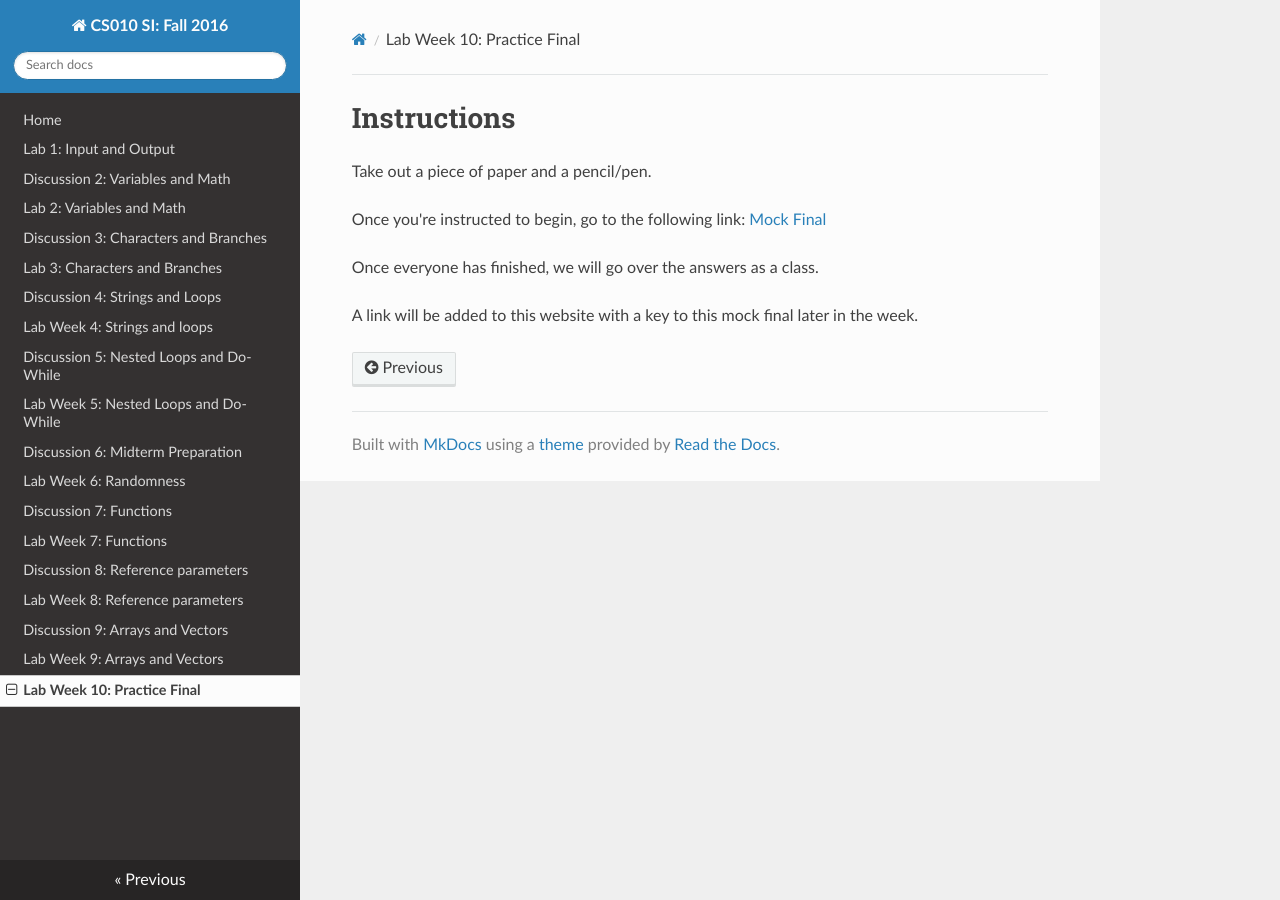
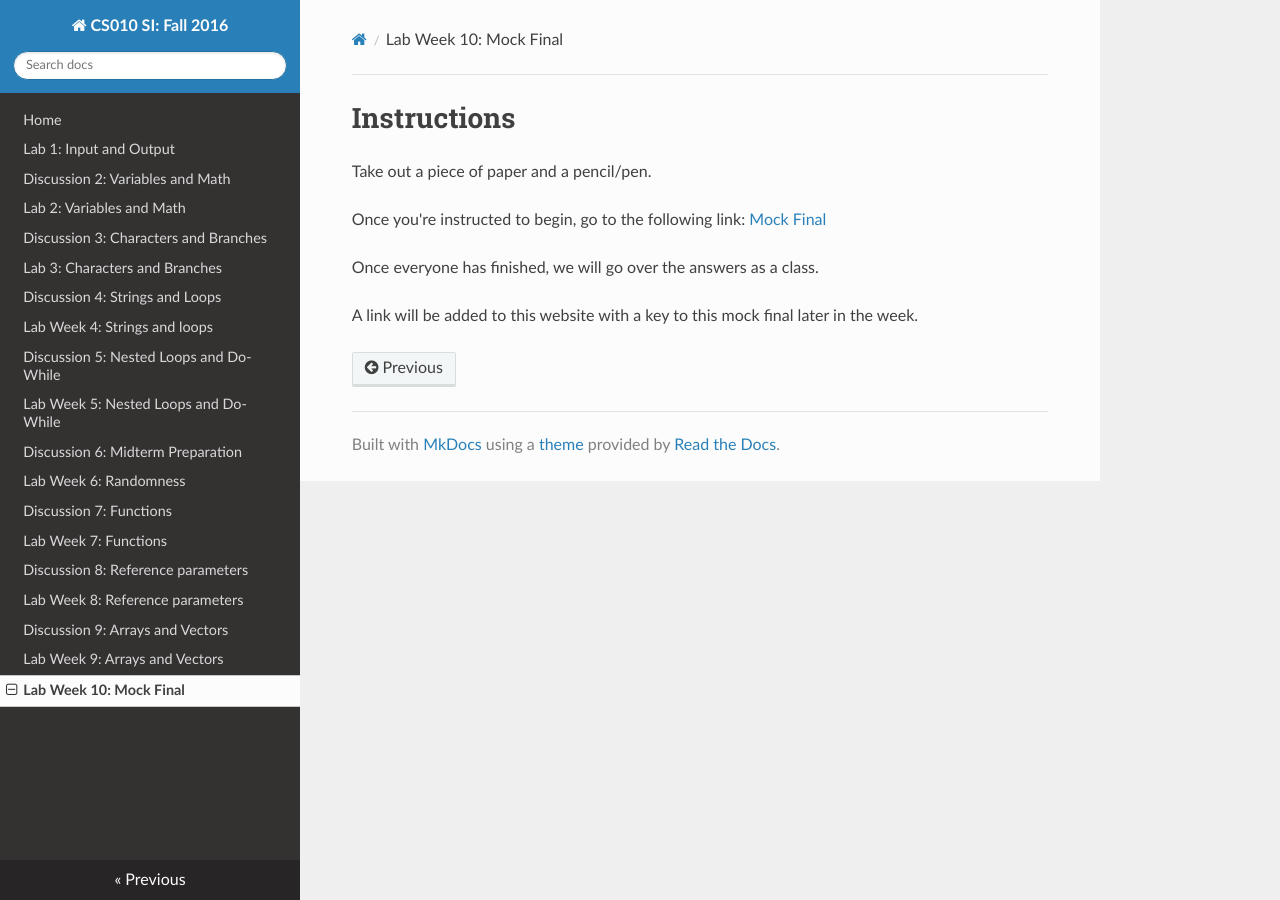
Before and after one commit to cs-si-ucr/cs10, an MkDocs documentation site: the page built from docs/lab10.md, in a window 1280 px wide. Built offline with MkDocs 1.6.1, drawn with Linux system fonts in a browser that asks for light colours; nearby versions of some CDN libraries; old or Windows-style settings are respelled for this version of MkDocs.

Commit message:
lab 10 Mock Final

```diff
--- a/mkdocs.yml
+++ b/mkdocs.yml
@@ -18,5 +18,5 @@ pages:
     - [lab08.md, "Lab Week 8: Reference parameters"]
     - [dis09.md, "Discussion 9: Arrays and Vectors"]
     - [lab09.md, "Lab Week 9: Arrays and Vectors"]
-    - [lab10.md, "Lab Week 10: Practice Final"]
+    - [lab10.md, "Lab Week 10: Mock Final"]
 theme: readthedocs
```
